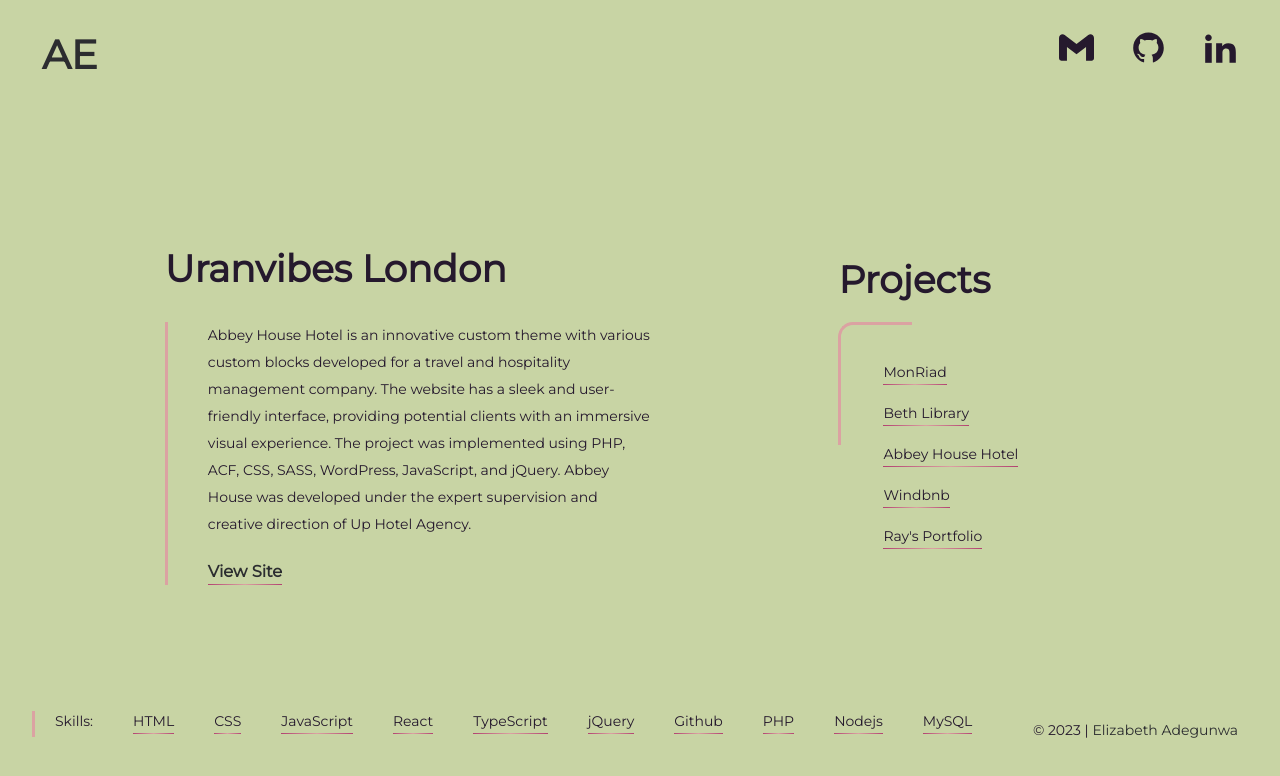
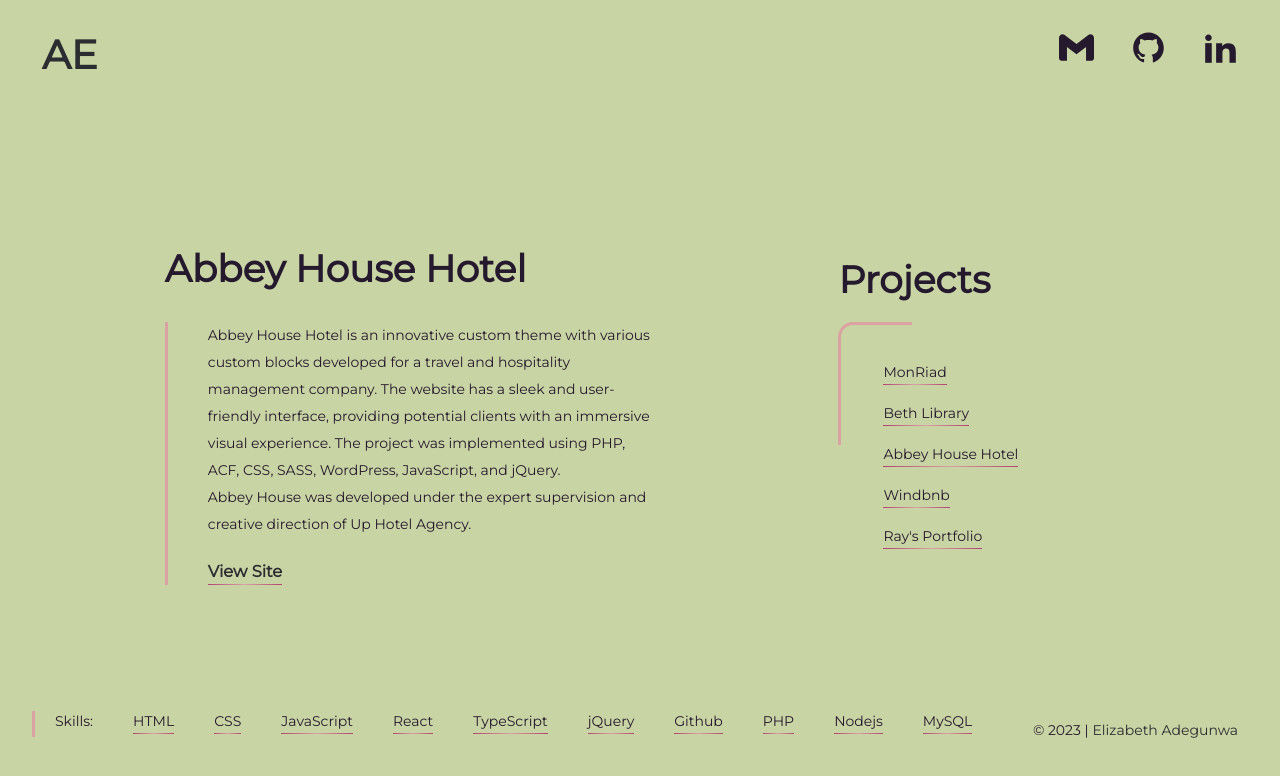
Before and after one commit to elizabethproj/stack-project, a React (Create React App) app: page / in a window 1280 px wide. Both pictures are taken after a click on the item "Abbey House Hotel". Shown: the top 776 px of the page. Built offline with nearby package versions, Linux system fonts and the light colour scheme.

Commit message:
Update Project3.js

```diff
--- a/src/componenets/Project3.js
+++ b/src/componenets/Project3.js
@@ -4,11 +4,12 @@ function Project3() {
   return (
     <div className="project1-cont active">
       <div className="project-header">
-        <h2>Uranvibes London</h2>
+        <h2>Abbey House Hotel</h2>
       </div>
       <div className="about-text">
         <p>
             Abbey House Hotel is an innovative custom theme with various custom blocks developed for a travel and hospitality management company. The website has a sleek and user-friendly interface, providing potential clients with an immersive visual experience. The project was implemented using PHP, ACF, CSS, SASS, WordPress, JavaScript, and jQuery.
+            <br/>
             Abbey House was developed under the expert supervision and creative direction of Up Hotel Agency.
         </p>
         <h3 className="project-link">
```
